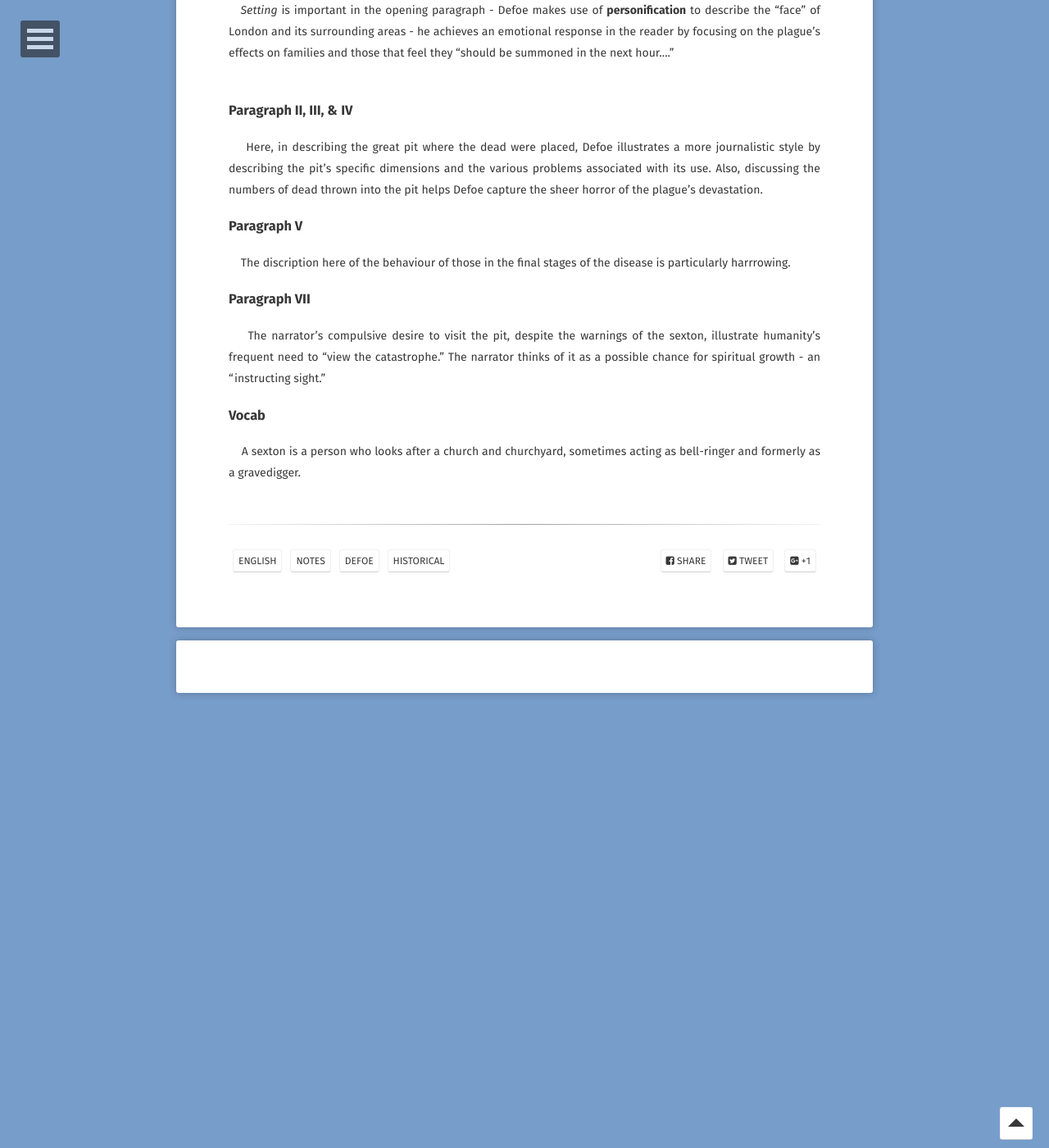
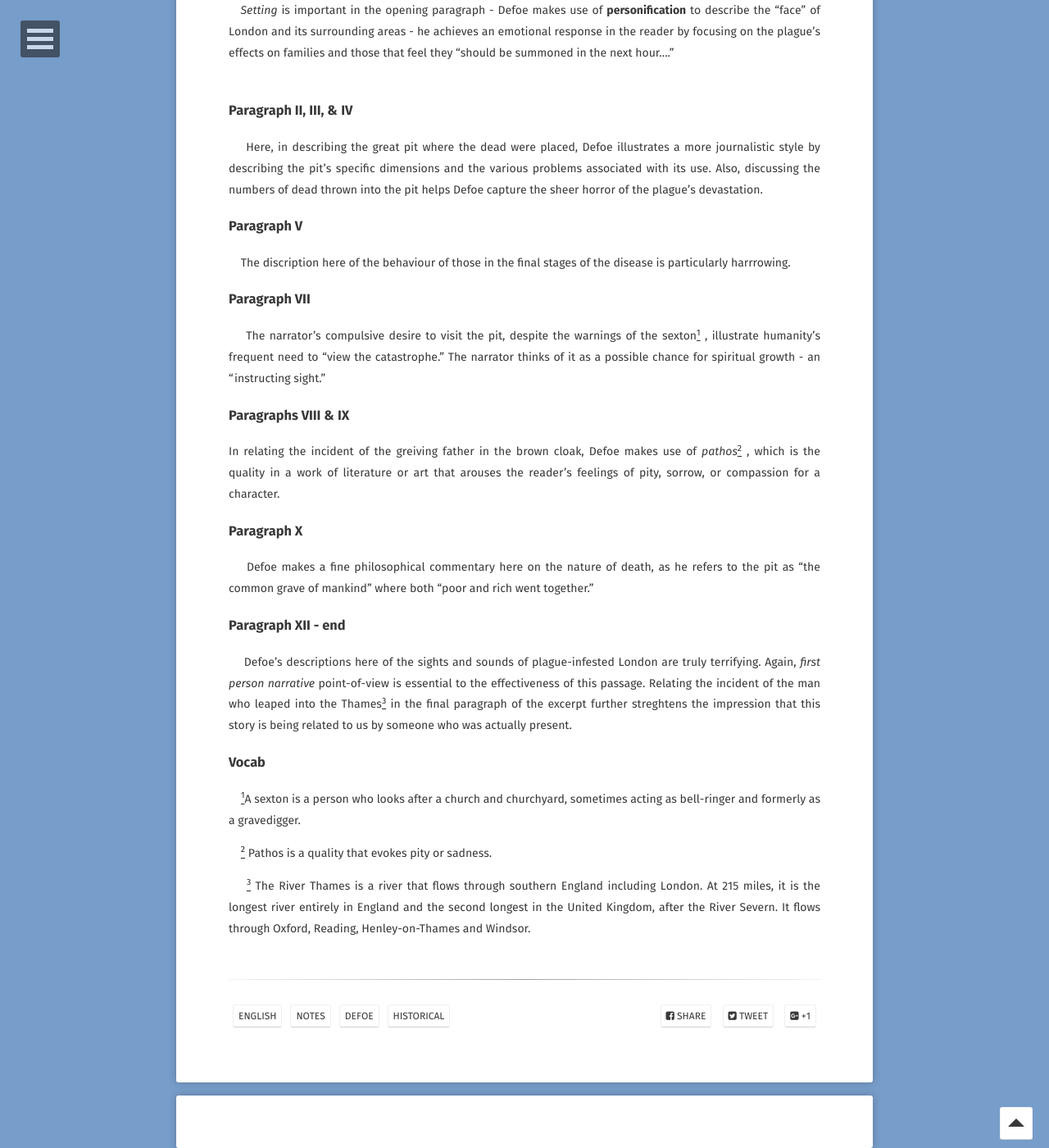
Before and after one commit to EthenStrine/site, a Jekyll site: the page built from _posts/2019-01-30-defoe-plague-year.md, in a window 1280 px wide and 1400 px high, scrolled down 988 px. Shown: the whole window at 82% size. Built offline with Jekyll 4.4.1, drawn with Linux system fonts in a browser that asks for light colours; some web fonts are replaced; comment, search, counter and statistics services are not loaded; some of the changed text lies outside the part shown.

Commit message:
Update 2019-01-30-defoe-plague-year.md

```diff
--- a/_posts/2019-01-30-defoe-plague-year.md
+++ b/_posts/2019-01-30-defoe-plague-year.md
@@ -28,10 +28,24 @@ comments: true
 &nbsp;&nbsp;&nbsp; The discription here of the behaviour of those in the final stages of the disease is particularly harrrowing.
 
 ### Paragraph VII
-&nbsp;&nbsp;&nbsp; The narrator's compulsive desire to visit the pit, despite the warnings of the sexton, illustrate humanity's frequent need to "view the catastrophe." The narrator thinks of it as a possible chance for spiritual growth - an "instructing sight."
+&nbsp;&nbsp;&nbsp; The narrator's compulsive desire to visit the pit, despite the warnings of the sexton<a href="#note1" id="note1ref"><sup>1</sup></a>
+, illustrate humanity's frequent need to "view the catastrophe." The narrator thinks of it as a possible chance for spiritual growth - an "instructing sight."
 
+### Paragraphs VIII & IX
+In relating the incident of the greiving father in the brown cloak, Defoe makes use of *pathos*<a href="#note2" id="note2ref"><sup>2</sup></a>
+, which is the quality in a work of literature or art that arouses the reader's feelings of pity, sorrow, or compassion for a character.
+
+### Paragraph X
+&nbsp;&nbsp;&nbsp; Defoe makes a fine philosophical commentary here on the nature of death, as he refers to the pit as "the common grave of mankind" where both "poor and rich went together."
+
+### Paragraph XII - end
+&nbsp;&nbsp;&nbsp; Defoe's descriptions here of the sights and sounds of plague-infested London are truly terrifying. Again, *first person narrative* point-of-view is essential to the effectiveness of this passage. Relating the incident of the man who leaped into the Thames<a href="#note3" id="note3ref"><sup>3</sup></a> in the final paragraph of the excerpt further streghtens the impression that this story is being related to us by someone who was actually present.
 
 
 
 ### Vocab
-&nbsp;&nbsp;&nbsp; A sexton is a person who looks after a church and churchyard, sometimes acting as bell-ringer and formerly as a gravedigger.
+&nbsp;&nbsp;&nbsp; <a id="note1" href="#note1ref"><sup>1</sup></a>A sexton is a person who looks after a church and churchyard, sometimes acting as bell-ringer and formerly as a gravedigger.
+
+&nbsp;&nbsp;&nbsp; <a id="note2" href="#note2ref"><sup>2</sup></a> Pathos is a quality that evokes pity or sadness.
+
+&nbsp;&nbsp;&nbsp; <a id="note3" href="#note3ref"><sup>3</sup></a> The River Thames is a river that flows through southern England including London. At 215 miles, it is the longest river entirely in England and the second longest in the United Kingdom, after the River Severn. It flows through Oxford, Reading, Henley-on-Thames and Windsor.
```
